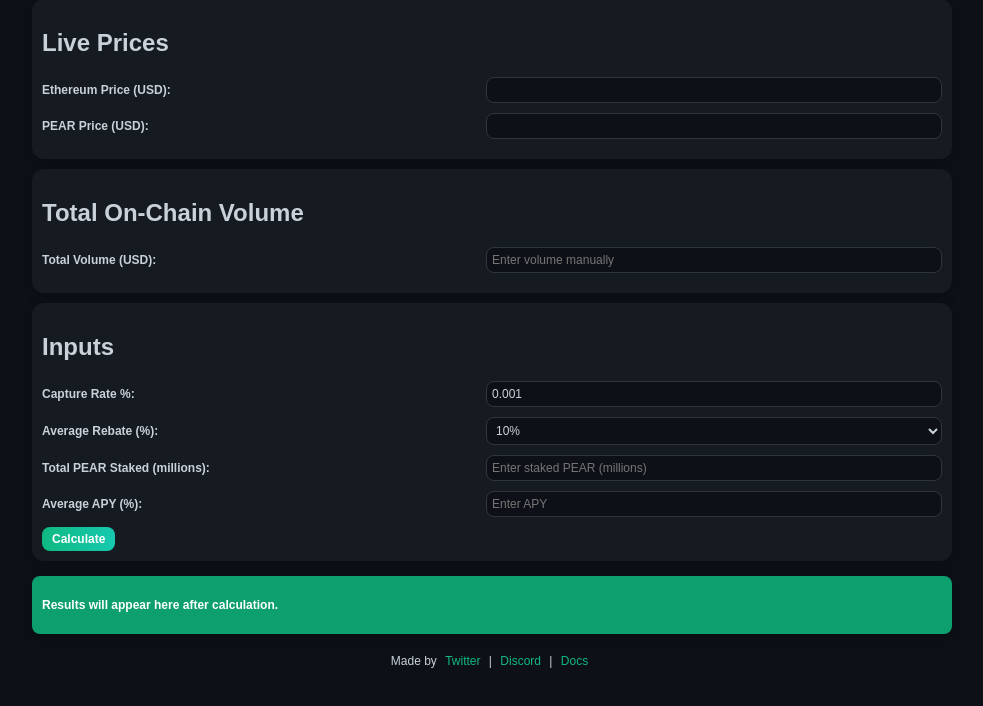
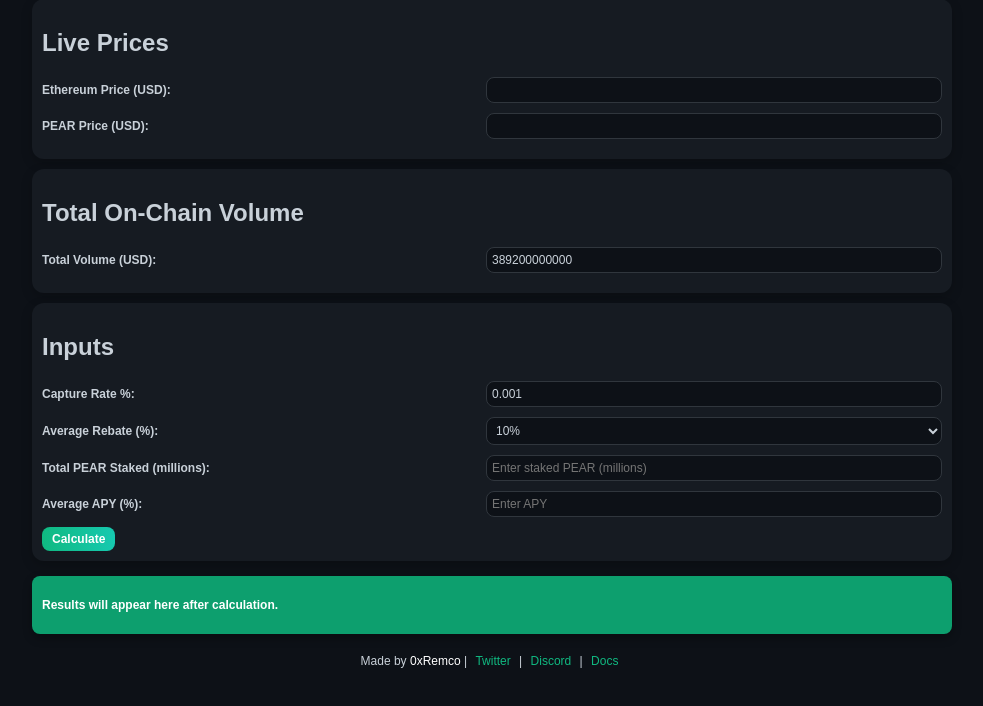
Before and after one commit to kraken-XIV/pearculator, a plain HTML site: page index.html in a window 1280 px wide. Shown: the part 72-778 px from the top of the page, without its empty margins (148-1131 px from the left). Drawn offline with Linux system fonts and the light colour scheme; no server answers.

Commit message:
Add files via upload

```diff
--- a/index.html
+++ b/index.html
@@ -132,7 +132,7 @@
   <h2>Total On-Chain Volume</h2>
   <div class="input-row">
     <label for="blockchainVolume">Total Volume (USD):</label>
-      <input type="number" id="blockchainVolume" placeholder="Enter volume manually">
+    <input type="number" id="blockchainVolume" value="389200000000" step="1000000000">
   </div>
 </div>
 
@@ -168,7 +168,8 @@
 
 <footer>
   <p>
-      Made by <a href="https://twitter.com/0xremco" target="_blank">Twitter</a> |
+    Made by <span style="color: #ffffff;">0xRemco</span> |
+    <a href="https://twitter.com/0xremco" target="_blank">Twitter</a> |
     <a href="https://discord.gg/pearprotocol" target="_blank">Discord</a> |
     <a href="https://docs.pearprotocol.io" target="_blank">Docs</a>
   </p>
```
Lines whose indentation alone changed are shown as unchanged.
